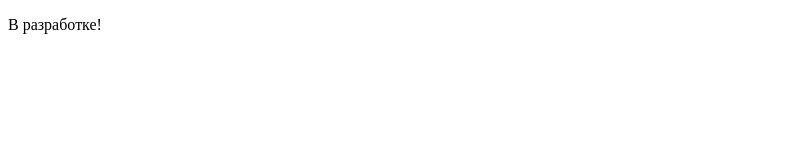
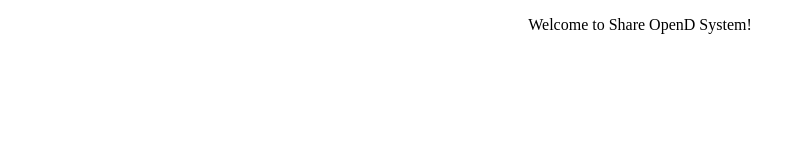
Before and after one commit to kuwabaroff/kuwabaroff.github.io, a plain HTML site: page index.html in a window 1280 px wide. Shown: the whole page, without its empty margins (0-804 px from the left). Drawn offline with Linux system fonts and the light colour scheme.

Commit message:
update 0.0.0.1

```diff
--- a/css/main.css
+++ b/css/main.css
@@ -0,0 +1,3 @@
+body {
+    text-align: center;
+}
--- a/index.html
+++ b/index.html
@@ -7,6 +7,6 @@
     <title>Share OpenD System</title>
 </head>
 <body>
-    <p>В разработке!</p>
+    <p>Welcome to Share OpenD System!</p>
 </body>
 </html>
```
